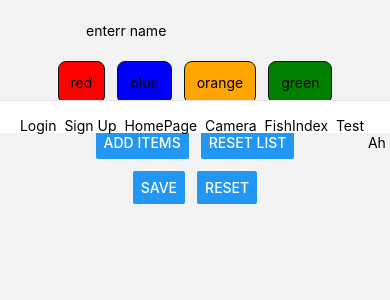
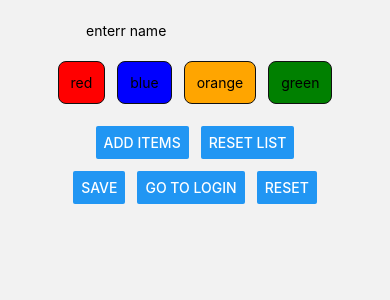
Before and after one commit to caleb05w/359-App, a React Native app: screen /Home in a window 390 px wide. Shown: the top 300 px of the page. Built offline with nearby package versions, Linux system fonts and the light colour scheme.

Commit message:
fixed login page

```diff
--- a/src/globalStyles.js
+++ b/src/globalStyles.js
@@ -14,7 +14,6 @@ export default StyleSheet.create({
     bottom: 0,
     left: 0,
     right: 0,
-    top: 100,
     padding: 16,
     flexDirection: "row",
     justifyContent: "space-around",
--- a/src/screens/HomeScreen.js
+++ b/src/screens/HomeScreen.js
@@ -110,8 +110,10 @@ export default function HomeScreen({ navigation }) {
             onPress={() => {
               updatePrefs();
             }}
+          /><Button
+            title="Go to Login"
+            onPress={() => navigation.navigate("Login")}
           />
-
           <Button
             title="Reset"
             onPress={async () => {
--- a/src/screens/LoginScreen.js
+++ b/src/screens/LoginScreen.js
@@ -8,7 +8,7 @@ import {
   StyleSheet,
   Alert,
 } from "react-native";
-import globalStyles from "../styles/globalStyles";
+import globalStyles from "../globalStyles";
 import {
   saveUserPrefs,
   loadUserPrefs,
```
Also changed, not shown: 1 other file (tests, documents, lock files or other folders).
